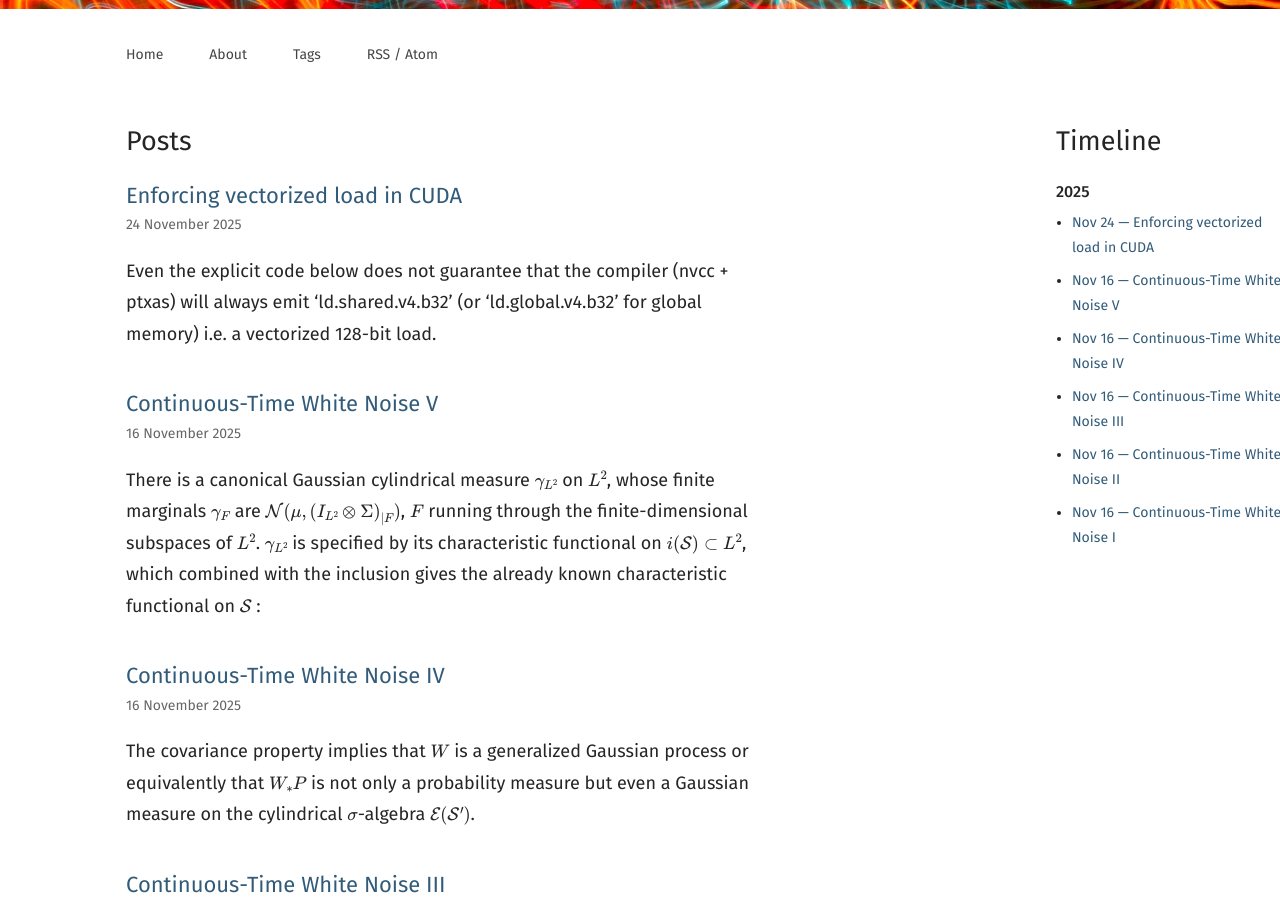
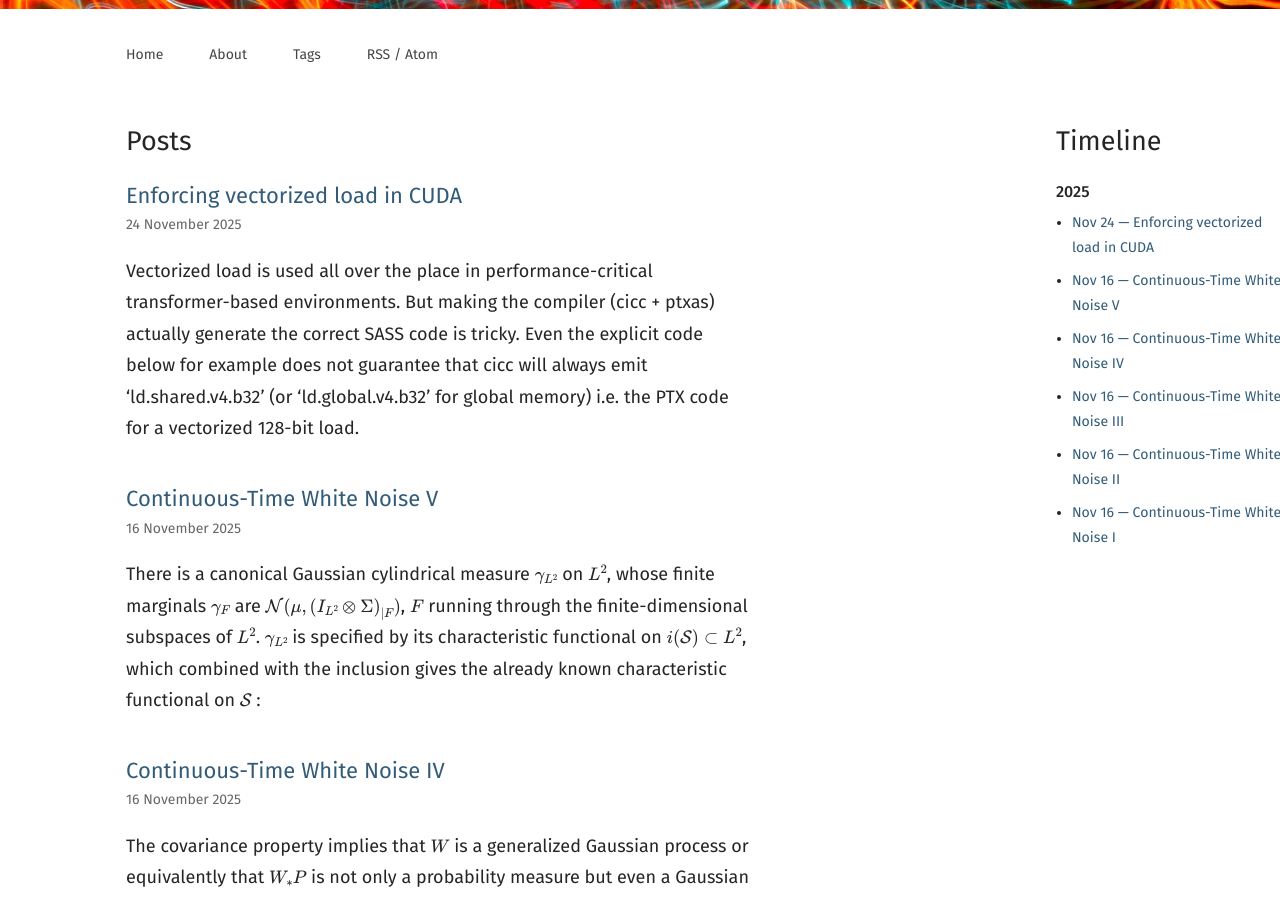
Before and after one commit to sema4r/sema4r.github.io, a Jekyll site: the page built from index.md, in a window 1280 px wide and 900 px high, scrolled down 356 px. Built offline with Jekyll 4.4.1, drawn with Linux system fonts in a browser that asks for light colours.

Commit message:
Update 2025-11-24-VECT128.md

````diff
--- a/_posts/2025-11-24-VECT128.md
+++ b/_posts/2025-11-24-VECT128.md
@@ -7,7 +7,9 @@ tags:
   - Machine Learning
 ---
 
-Even the explicit code below does not guarantee that the compiler (nvcc + ptxas) will always emit 'ld.shared.v4.b32' (or 'ld.global.v4.b32' for global memory) i.e. a vectorized 128-bit load.
+Vectorized load is used all over the place in performance-critical transformer-based environments. But making the compiler (cicc + ptxas)
+actually generate the correct SASS code is tricky. Even the explicit code below for example does not guarantee that cicc will always emit
+'ld.shared.v4.b32' (or 'ld.global.v4.b32' for global memory) i.e. the PTX code for a vectorized 128-bit load.
 
 ```cpp
 __shared__ __align__(16) int smem[4];
````
